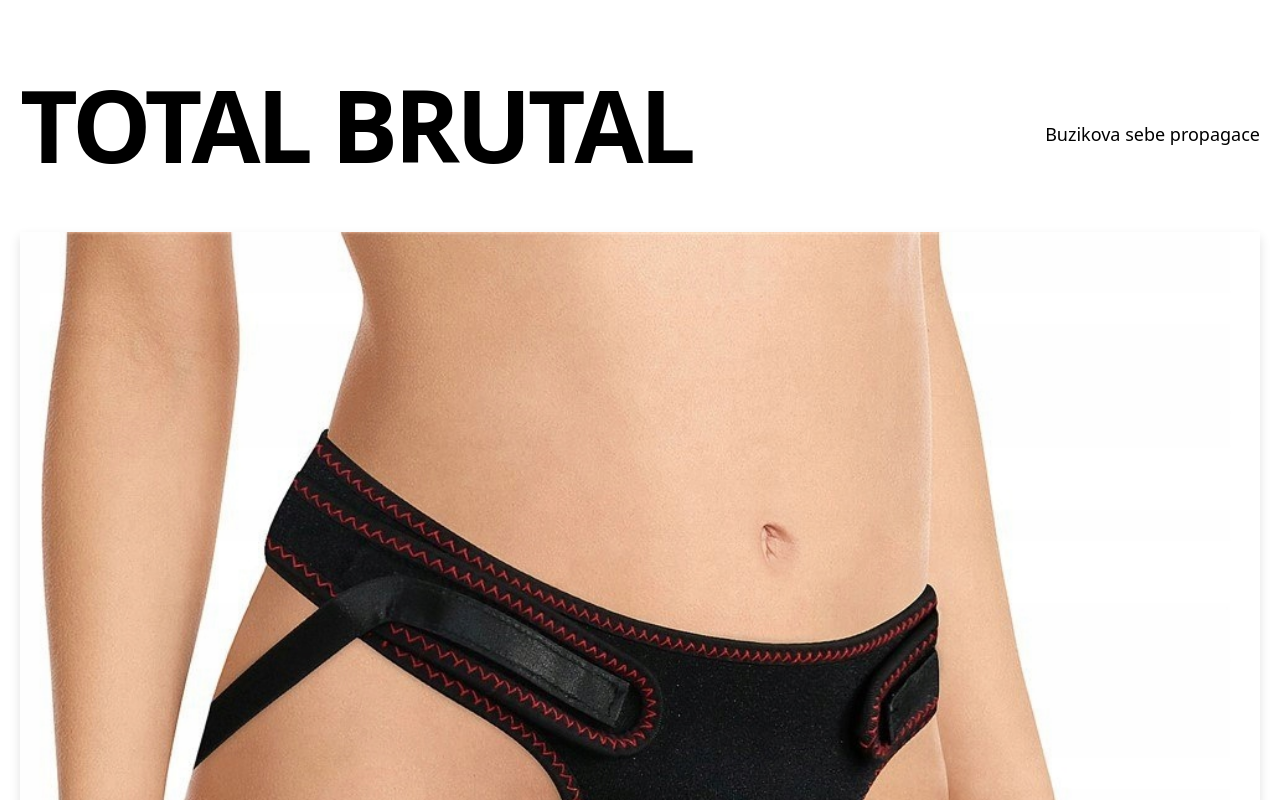
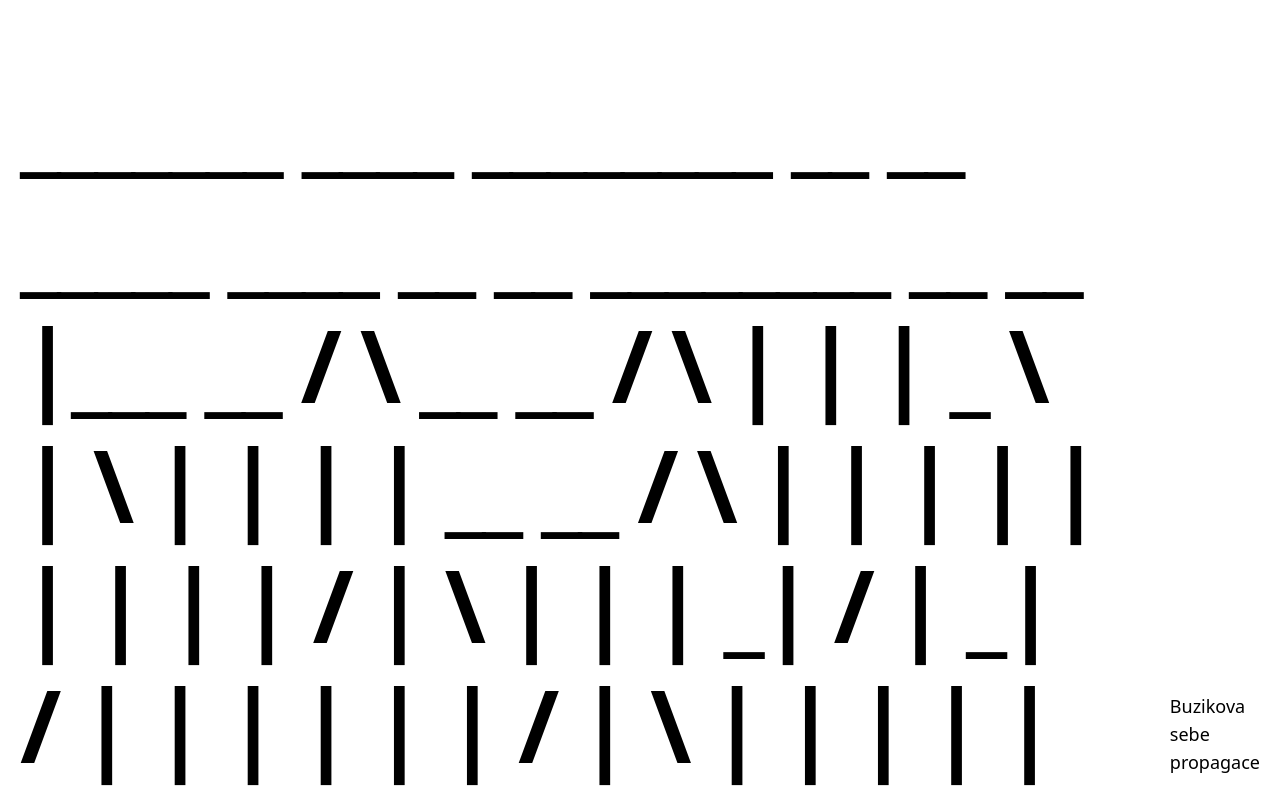
Before and after one commit to mroz22/total-brutal, a Next.js app: page / in a window 1280 px wide. Shown: the top 800 px of the page. Built offline with nearby package versions, Linux system fonts and the light colour scheme.

Commit message:
Update intro.tsx

```diff
--- a/components/intro.tsx
+++ b/components/intro.tsx
@@ -2,7 +2,12 @@ const Intro = () => {
   return (
     <section className="flex-col md:flex-row flex items-center md:justify-between mt-16 mb-16 md:mb-12">
       <h1 className="text-5xl md:text-8xl font-bold tracking-tighter leading-tight md:pr-8">
-        TOTAL BRUTAL
+         _______   ____  ________  __         __             _____        ____       __      __ ________  __          __
+|___   __ /           \ __    __   /    \       |  |          |     _      \  |           \   |  |     |  | __    __   /      \      |  |
+       |  |   |       |   |    |  |    /    |  \     |  |          |     _|   /   |    _|   /   |  |     |  |    |  |     /     |  \     |  |
+       |  |   |   |_|   |    |  |  /  /––    \   |  |____ |   |_ \   \  |  |   \   \   |  |   _|  |    |  |  /   /––    \   |  |____
+       |  |    \ ____ /     |  |    /        \   \ |______|______ / |  |     \   \  \ ____  /     |  |  . /        \   \ |______|
+
       </h1>
       <h4 className="text-center md:text-left text-lg mt-5 md:pl-8">
         Buzikova sebe propagace{' '}
```
